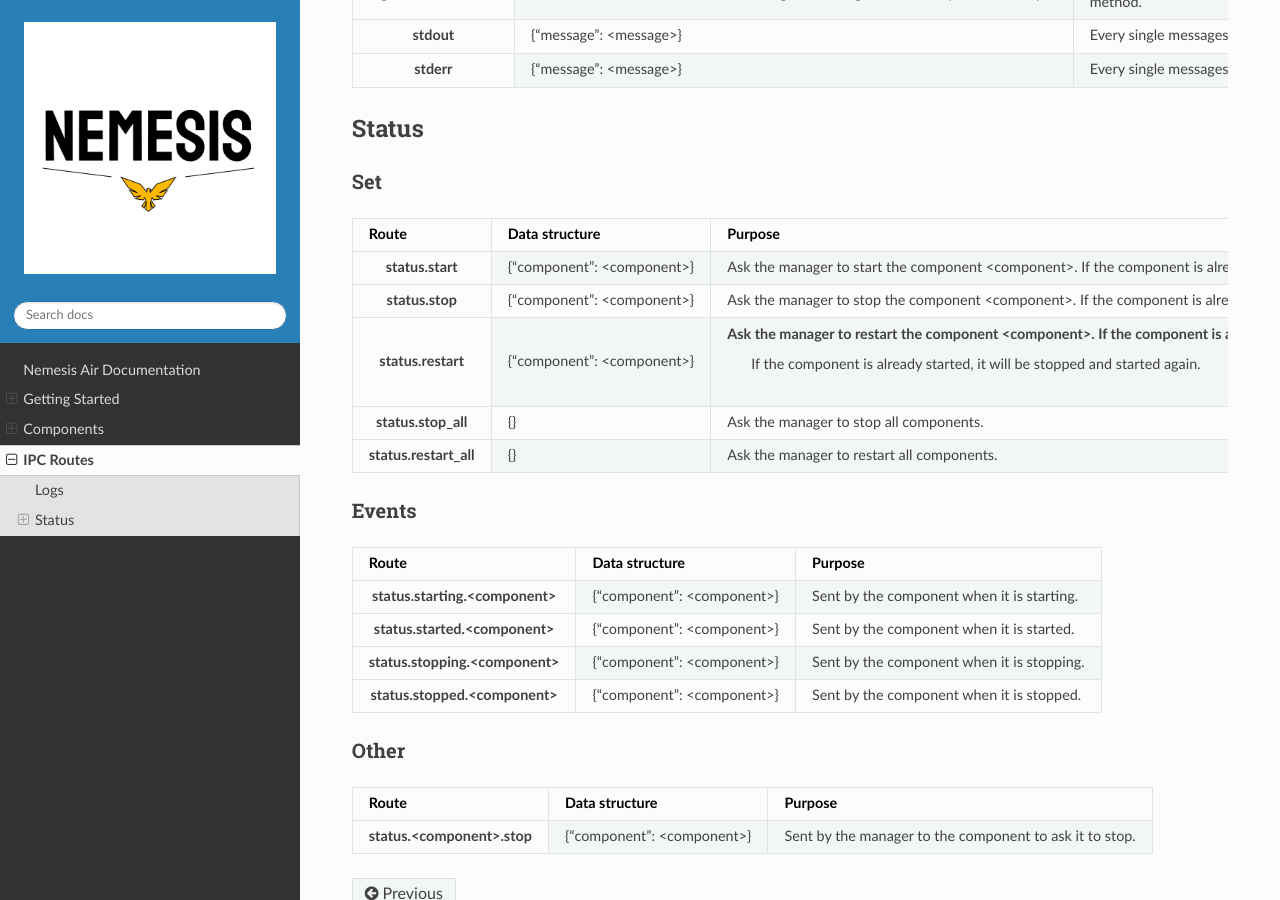
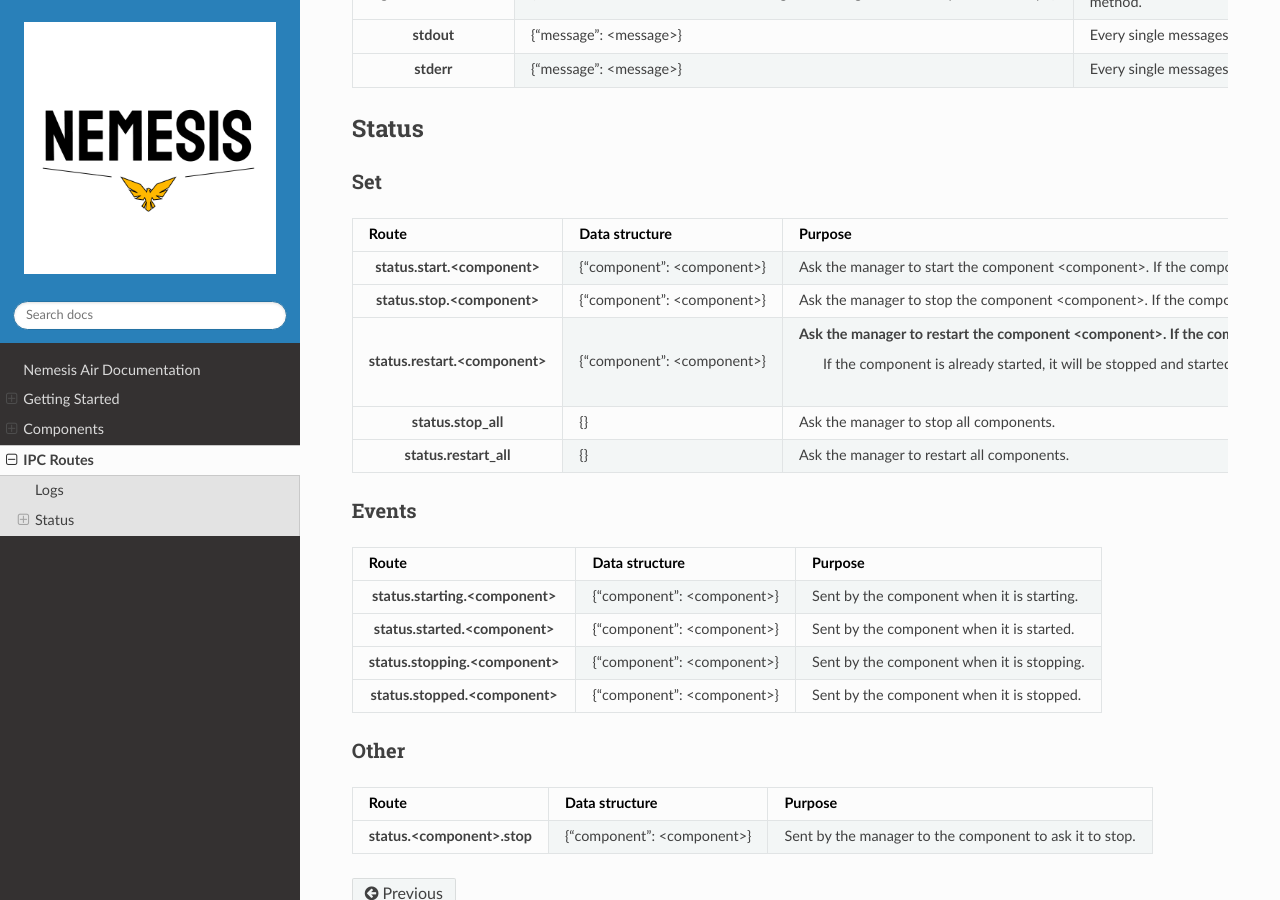
Before and after one commit to NemesisDrone/Air, a Sphinx documentation site: the page built from docs/source/docs/ipc_routes.rst, in a window 1280 px wide and 900 px high, scrolled down 501 px. Built offline with Sphinx 7.4.7 and the Read the Docs theme 2.0.0, drawn with Linux system fonts in a browser that asks for light colours; some of the changed lines change nothing that is shown.

Commit message:
doc: update status routes in doc

```diff
--- a/docs/source/docs/ipc_routes.rst
+++ b/docs/source/docs/ipc_routes.rst
@@ -49,15 +49,15 @@ Set
       - Data structure
       - Purpose
 
-    * - status.start
+    * - status.start.<component>
       - {"component": <component>}
       - Ask the manager to start the component <component>. If the component is already started, nothing happens.
 
-    * - status.stop
+    * - status.stop.<component>
       - {"component": <component>}
       - Ask the manager to stop the component <component>. If the component is already stopped, nothing happens.
 
-    * - status.restart
+    * - status.restart.<component>
       - {"component": <component>}
       - Ask the manager to restart the component <component>. If the component is already stopped, it will be started.
           If the component is already started, it will be stopped and started again.
```
